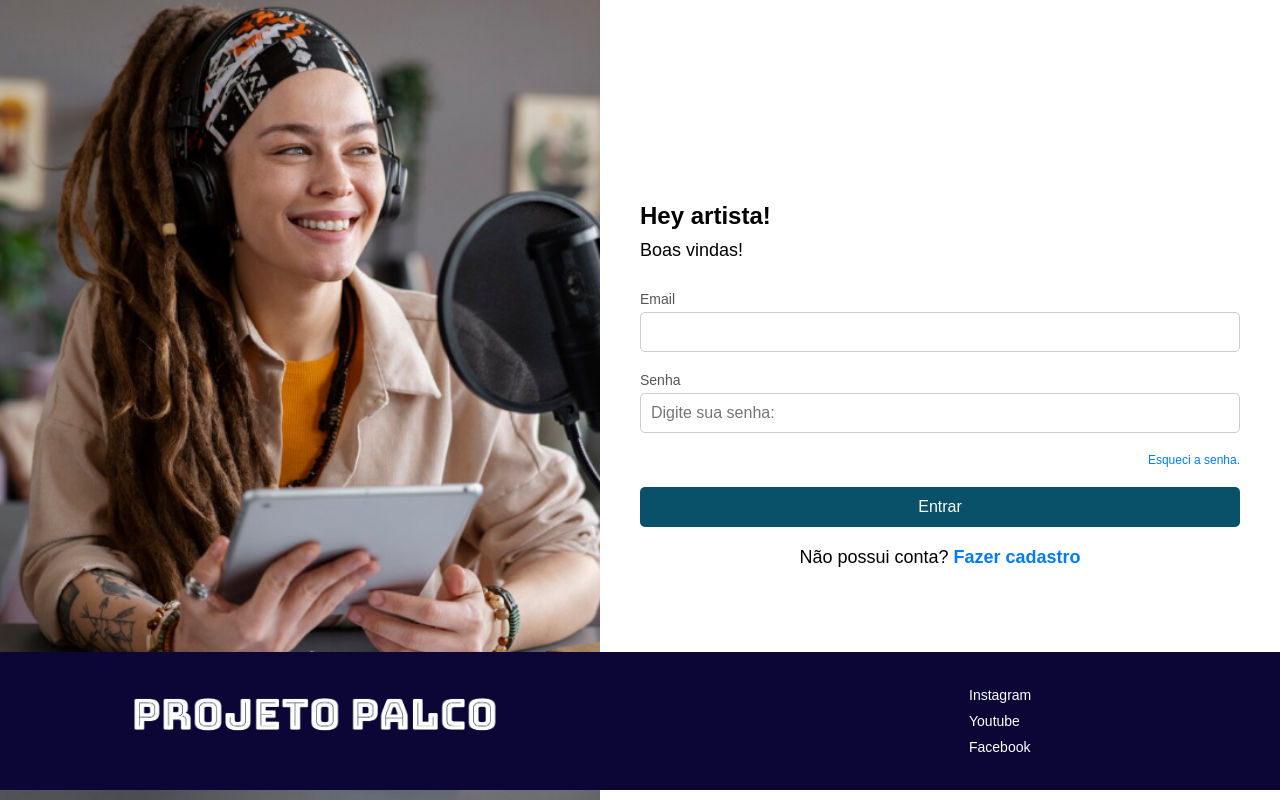
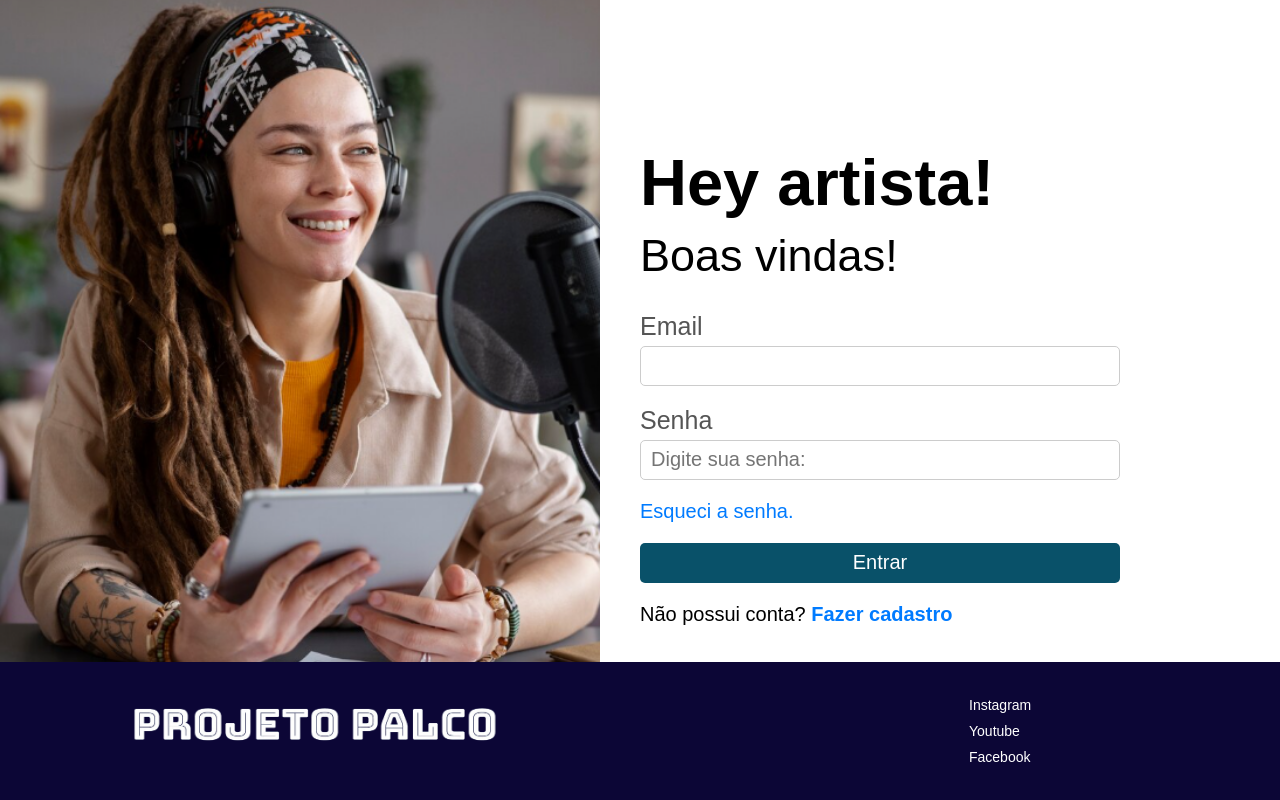
Before and after one commit to FabricioS0/ProjetoPalco, a PHP site: page /html/login.html in a window 1280 px wide. Run offline with PHP 8.4, Linux system fonts and the light colour scheme.

Commit message:
Atualizacoes_Login

```diff
--- a/Style/Style_Login.css
+++ b/Style/Style_Login.css
@@ -37,13 +37,13 @@
   }
 
   .ladoDireito h1 {
-    font-size: 24px;
+    font-size: 65px;
     color: #000;
     margin-bottom: 10px;
   }
 
   .ladoDireito p {
-    font-size: 18px;
+    font-size: 45px;
     margin-bottom: 30px;
   }
 
@@ -53,23 +53,24 @@
   }
 
   label {
-    font-size: 14px;
+    font-size: 25px;
     margin-bottom: 5px;
     color: #555;
   }
 
   input {
+    width: 80%;
     height: 40px;
     margin-bottom: 20px;
     padding: 0 10px;
     border: 1px solid #ccc;
     border-radius: 5px;
-    font-size: 16px;
+    font-size: 20px;
   }
 
   .Esqueceu_senha {
-    text-align: right;
-    font-size: 12px;
+    text-align: left;
+    font-size: 20px;
     margin-bottom: 20px;
     color: #007BFF;
     text-decoration: none;
@@ -79,23 +80,24 @@
     text-decoration: underline;
   }
 
-  button {
+  .submit {
+    width: 80%;
     height: 40px;
     background-color: #095169;
     color: #fff;
     border: none;
     border-radius: 5px;
-    font-size: 16px;
+    font-size: 20px;
     cursor: pointer;
   }
 
-  button:hover {
+  .submit:hover {
     background-color: #0056b3;
   }
 
   .signup {
     margin-top: 20px;
-    text-align: center;
+    text-align: left;
   }
 
   .signup a {
@@ -108,10 +110,15 @@
     text-decoration: underline;
   }
 
+  .ladoDireito .cadastro {
+    font-size: 20px;
+    margin-bottom: 30px;
+  }
+
   .footer {
     display: flex;
     position: absolute;
-    bottom: 10px;
+    bottom: 0;
     width: 100%;
     font-size: 14px;
     color: #fff;
@@ -128,13 +135,13 @@
   .footer a:hover {
     text-decoration: underline;
   }
-  .footer #ladoDireito #img_footer{
+  .footer #ladoEsquerdo #img_footer{
     margin-left: 100px;
     width: 40%;
-    text-align: right;
+    text-align: left;
   }
   .footer #link{
     display: flex;
-    text-align: left;
+    text-align: right;
     padding: 5px;
   }
--- a/html/login.html
+++ b/html/login.html
@@ -20,18 +20,18 @@
                 <input type="password" name="" id="password" placeholder="Digite sua senha: " required>
 
                 <a href="Possivel pagina de redefinir senha" class="Esqueceu_senha">Esqueci a senha.</a>
-                <button type="submit">Entrar</button>
+                <button type="submit" class="submit">Entrar</button>
             </form>
             <div class="signup">
-                <p>Não possui conta? <a href="Pagina de inscrição">Fazer cadastro</a></p>
+                <p class="cadastro">Não possui conta? <a href="Pagina de inscrição">Fazer cadastro</a></p>
             </div>
         </div>
     </div>
 
     <div class="footer">
-        <div id="ladoDireito"><img src="/Style/Imgs/Logo.png" alt="" id="img_footer"></div>
+        <div id="ladoEsquerdo"><img src="/Style/Imgs/Logo.png" alt="" id="img_footer"></div>
 
-        <div id="ladoEsquerdo">
+        <div id="ladoDireito">
             <a href="Insta" id="link">Instagram</a>
             <a href="youtube" id="link">Youtube</a>
             <a href="Facebook" id="link">Facebook</a>
```
